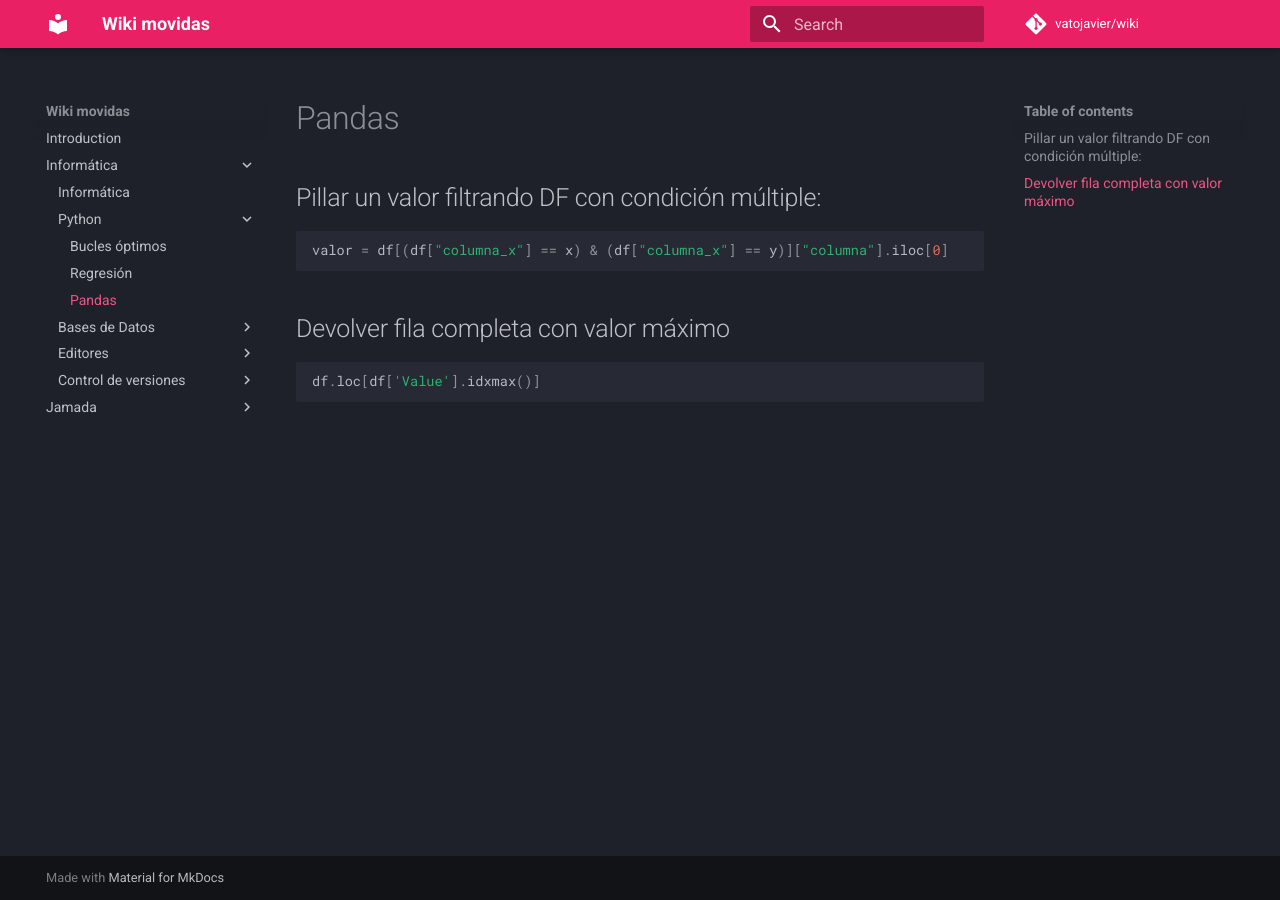
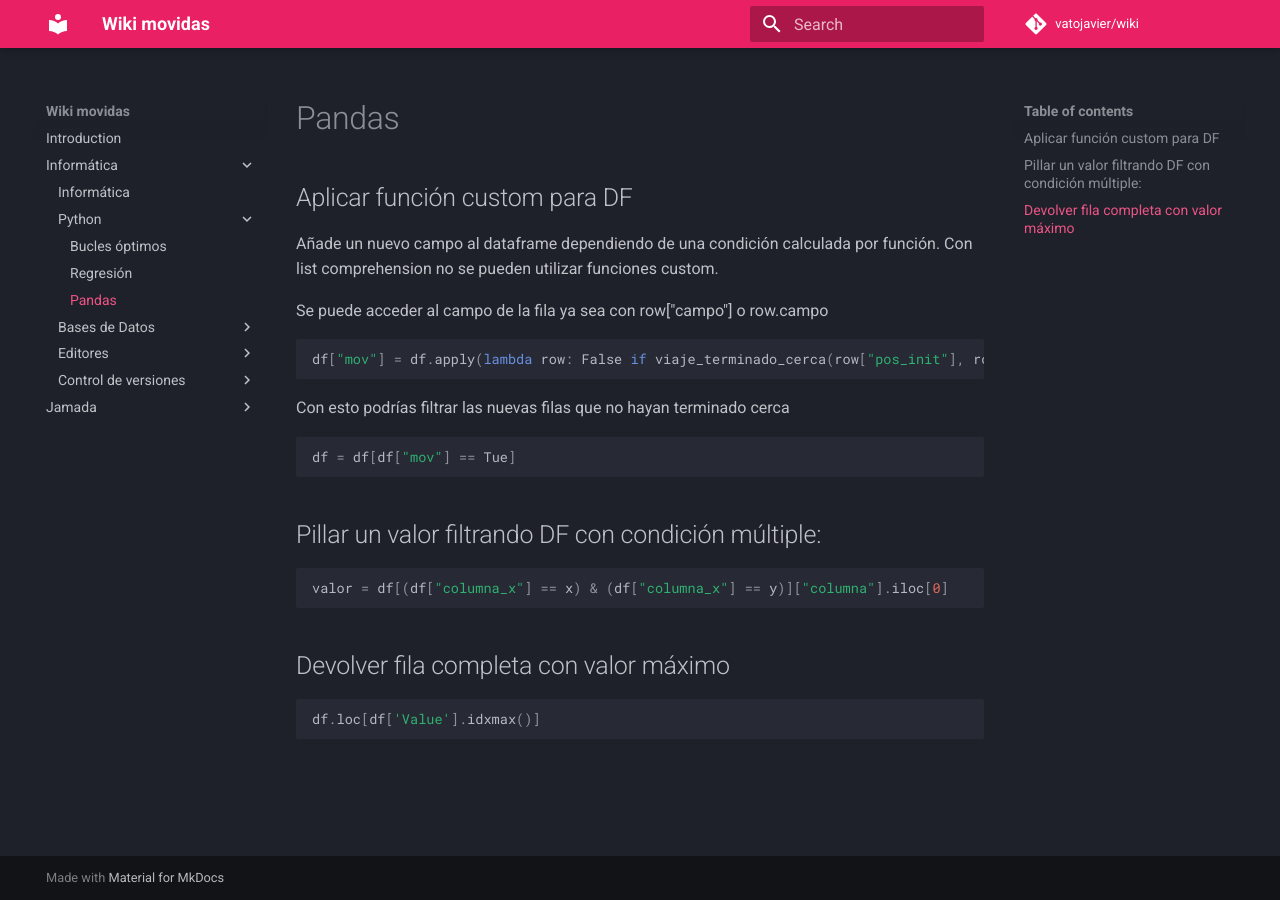
Before and after one commit to vatojavier/wiki, an MkDocs documentation site: the page built from docs/informatica/python/pandas.md, in a window 1280 px wide. Built offline with MkDocs 1.6.1 and Material for MkDocs 9.7.7, drawn with Linux system fonts in a browser that asks for light colours; comment, search, counter and statistics services are not loaded.

Commit message:
Update pandas.md

````diff
--- a/docs/informatica/python/pandas.md
+++ b/docs/informatica/python/pandas.md
@@ -1,4 +1,18 @@
 # Pandas
+
+## Aplicar función custom para DF
+
+Añade un nuevo campo al dataframe dependiendo de una condición calculada por función.
+Con list comprehension no se pueden utilizar funciones custom.
+
+Se puede acceder al campo de la fila ya sea con row["campo"] o row.campo
+```python
+df["mov"] = df.apply(lambda row: False if viaje_terminado_cerca(row["pos_init"], row.pos_fin) else True, axis=1)
+```
+Con esto podrías filtrar las nuevas filas que no hayan terminado cerca
+```python
+df = df[df["mov"] == Tue]
+```
 
 ## Pillar un valor filtrando DF con condición múltiple:
 
````
